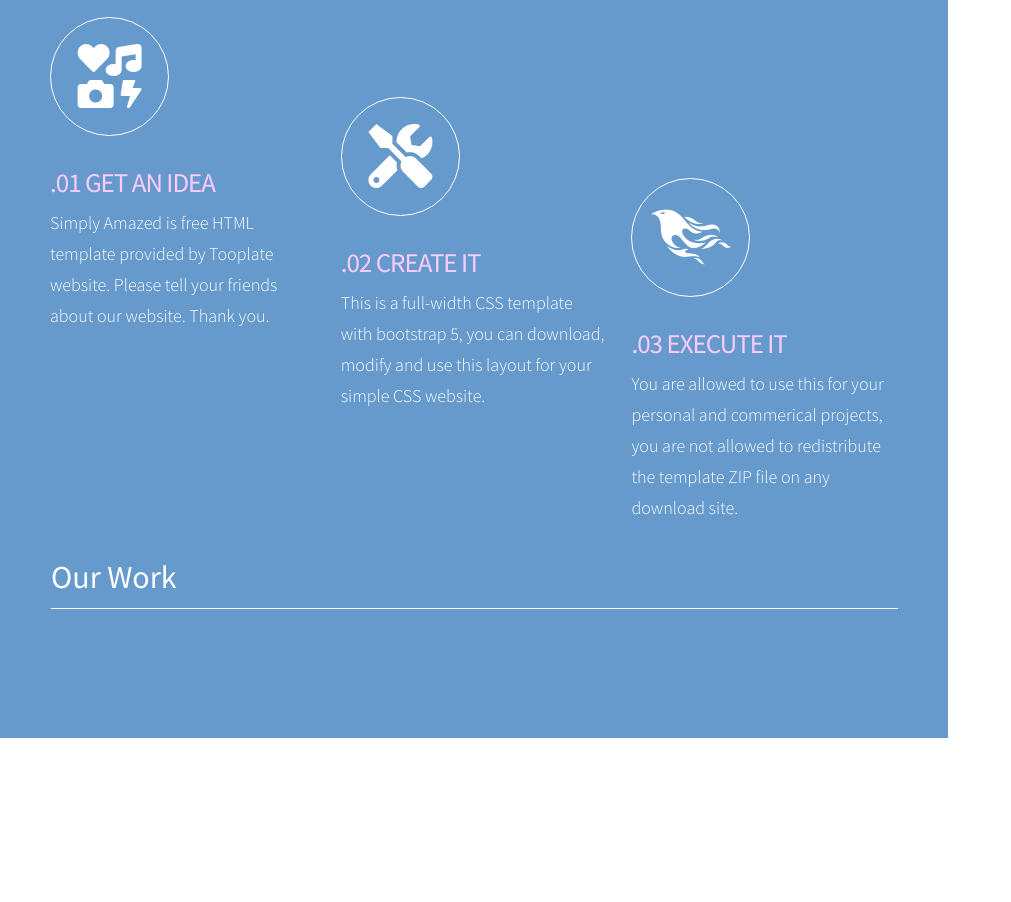
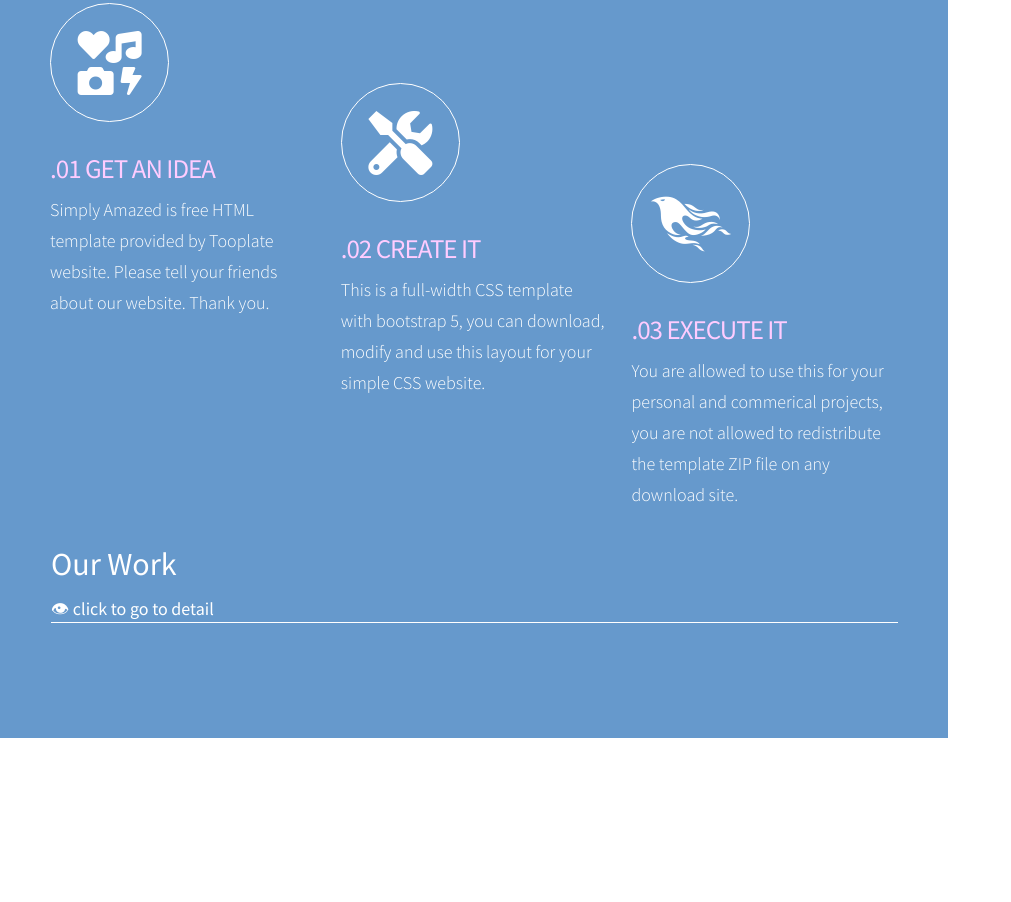
Before and after one commit to letan-it/ProjectTime, a plain HTML site: page index.html in a window 1280 px wide. Shown: the part 912-1814 px from the top of the page, without its empty margins (0-1011 px from the left). Drawn offline with Linux system fonts and the light colour scheme.

Commit message:
Update index.html

```diff
--- a/index.html
+++ b/index.html
@@ -21,6 +21,7 @@ https://www.tooplate.com/view/2123-simply-amazed
 </head>
 
 <body>
+
     <div id="outer">
         <header class="header order-last" id="tm-header">
             <nav class="navbar">
@@ -28,12 +29,13 @@ https://www.tooplate.com/view/2123-simply-amazed
                     <ul class="navbar-nav">
                         <li class="nav-item">
                             <a class="nav-link" href="#section-1"><span class="icn"><i
-                                        class="fas fa-2x fa-air-freshener"></i></span> Our Company</a>
+                                        class="fas fa-2x fa-air-freshener"></i></span>Info</a>
                         </li>
                         <li class="nav-item">
                             <a class="nav-link" href="#section-2"><span class="icn"><i
                                         class="fab fa-2x fa-battle-net"></i></span> Our Work</a>
                         </li>
+
                         <li class="nav-item">
                             <a class="nav-link" href="#section-3"><span class="icn"><i
                                         class="far fa-2x fa-images"></i></span> Gallery</a>
@@ -99,6 +101,10 @@ https://www.tooplate.com/view/2123-simply-amazed
                     </div>
                     <div class="title">
                         <h2>Our Work</h2>
+                        <a id="timeline_link" href="https://letan-it.github.io/ProjectTime/Document/index.html"
+                            target="_blank" style="
+                            color: white;text-decoration: none;
+                        "><span> 👁 click to go to detail</span></a>
                     </div>
                 </div>
             </section>
```
